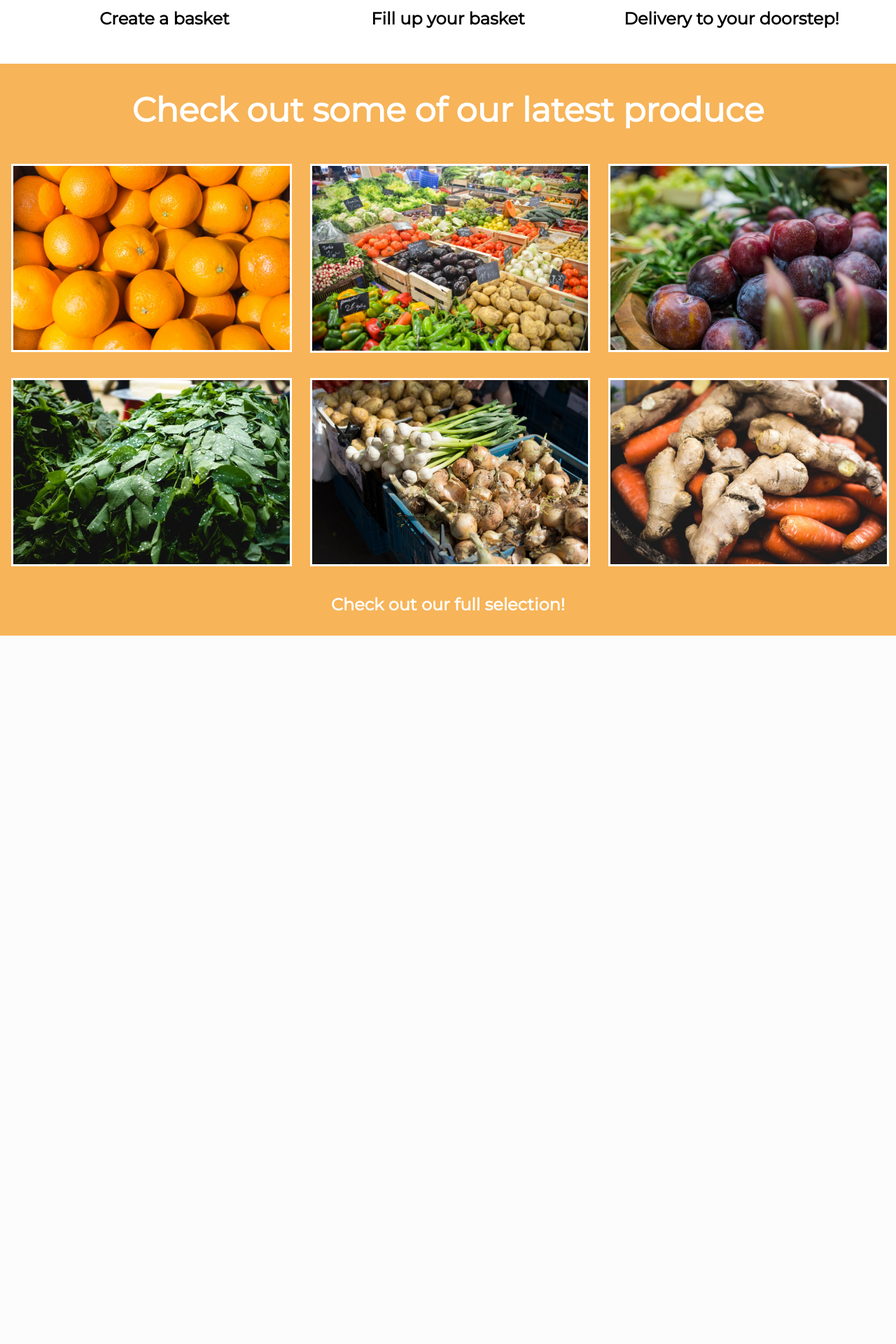
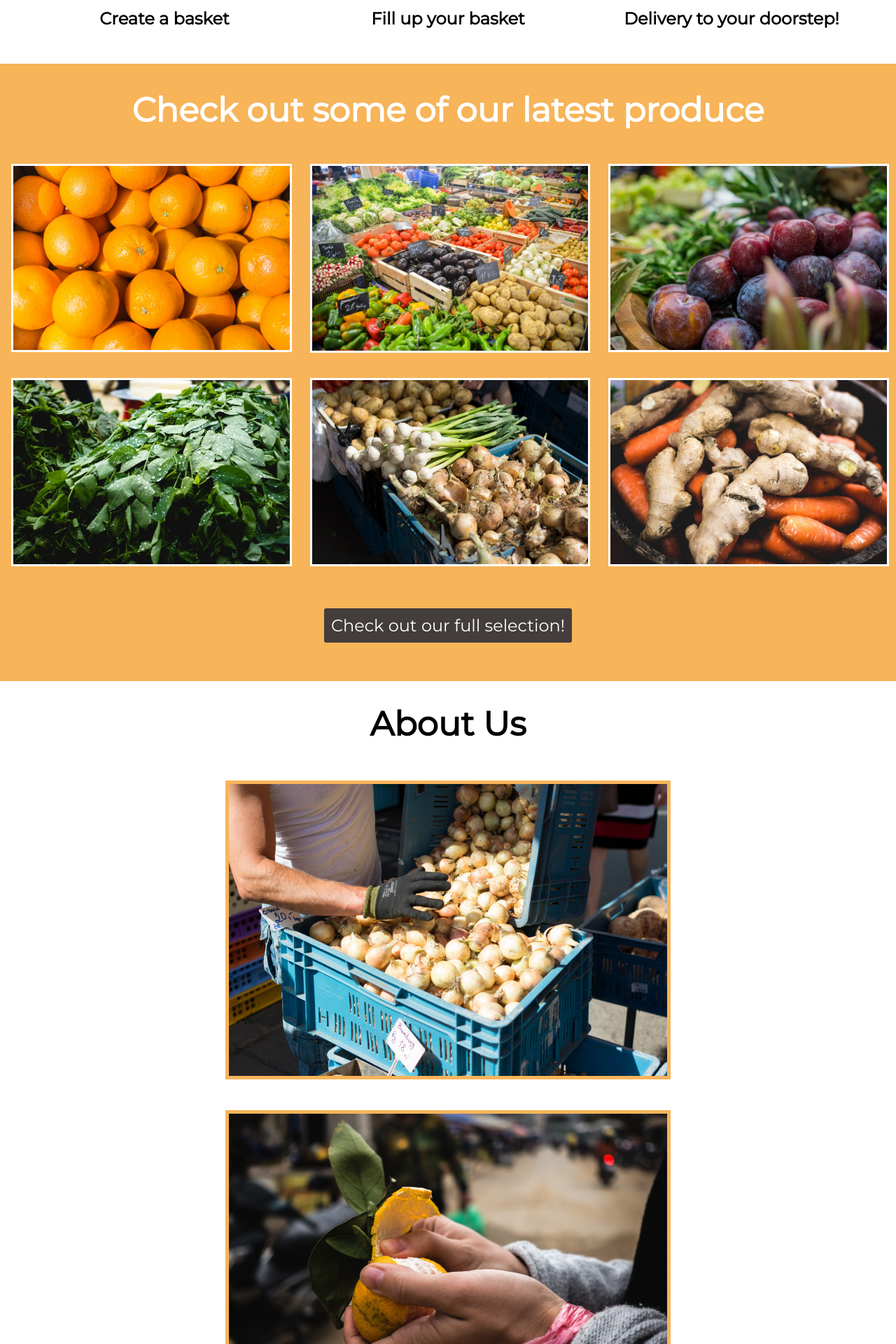
Before and after one commit to jyan500/GroceryStore, a Flask app: page / in a window 1280 px wide. Shown: the part 1280-3200 px from the top of the page at 70% size. Before the commit the page ends 2188 px from the top, so only its background shows below. Run offline with Flask 2, Linux system fonts and the light colour scheme; some libraries are stand-ins or nearby versions.

Commit message:
added about us section

```diff
--- a/static/css/index.css
+++ b/static/css/index.css
@@ -95,6 +95,33 @@ header h1 {
 .latest h1 {
   font-size: 3em;
 }
+.latest .select-button {
+  margin-top: 50px;
+  margin-bottom: 55px;
+}
+.latest .select-button a {
+  background-color: #433d3c;
+  padding: 10px;
+  text-decoration: none;
+  border-radius: 3px;
+  font-size: 1.5em;
+  color: white;
+  font-weight: 400;
+  opacity: 1;
+  transition: opacity 0.25s ease-in-out 0s;
+  -webkit-transition: opacity 0.25s ease-in-out 0s;
+  -moz-transition: opacity 0.25s ease-in-out 0s;
+  -o-transition: opacity 0.25s ease-in-out 0s;
+  -ms-transition: opacity 0.25s ease-in-out 0s;
+}
+.latest .select-button a:hover {
+  opacity: 0.8;
+  transition: opacity 0.25s ease-out 0s;
+  -webkit-transition: opacity 0.25s ease-out 0s;
+  -moz-transition: opacity 0.25s ease-out 0s;
+  -o-transtiion: opacity 0.25s ease-out 0s;
+  -ms-transition: opacity 0.25s ease-out 0s;
+}
 .latest .produce-gallery .cell {
   margin: 1rem;
 }
@@ -148,4 +175,33 @@ header h1 {
   }
 }
 
+.about-us {
+  min-height: 100vh;
+  display: flex;
+  flex-direction: column;
+  justify-content: center;
+}
+.about-us h1 {
+  text-align: center;
+  font-size: 3em;
+}
+.about-us .about-us-row {
+  display: flex;
+  justify-content: center;
+  align-items: center;
+  flex-wrap: wrap;
+  flex-direction: row;
+}
+.about-us .about-us-row .cell {
+  padding: 20px;
+}
+.about-us .about-us-row img {
+  max-width: 100%;
+  border: 5px solid #F7B459;
+}
+.about-us .description {
+  text-align: center;
+  font-weight: 600;
+}
+
 /*# sourceMappingURL=index.css.map */
--- a/static/sass/_mixins.scss
+++ b/static/sass/_mixins.scss
@@ -52,7 +52,23 @@
 	justify-content: center;
 	align-items: center;
 }
+@mixin fade_in_obj($object_to_fade, $fade_in_time){
+	$fade_in_var : $object_to_fade $fade_in_time ease-in-out 0s;
+	transition: $fade_in_var;
+	-webkit-transition: $fade_in_var;
+ 	-moz-transition: $fade_in_var;
+ 	-o-transition: $fade_in_var;
+ 	-ms-transition: $fade_in_var;
+}
 
+@mixin fade_out_obj($obj, $fade_out_time){
+	$fade_out_var : $obj $fade_out_time ease-out 0s;
+	transition:  $fade_out_var;
+	-webkit-transition: $fade_out_var;
+	-moz-transition: $fade_out_var;
+	-o-transtiion: $fade_out_var;
+	-ms-transition: $fade_out_var;
+}
 @mixin desktop {
 	@media (min-width: #{$breakpoint_width_tablet + 1}){
 		@content;
--- a/static/sass/_shared.scss
+++ b/static/sass/_shared.scss
@@ -1,4 +1,6 @@
 @import url('https://fonts.googleapis.com/css?family=Montserrat');
+$dark-grey: #433d3c;
+$dark-yellow: #F7B459;
 html, body {
 	padding: 0;
 	margin: 0;
--- a/static/sass/index.scss
+++ b/static/sass/index.scss
@@ -82,17 +82,36 @@ header{
 
 	}
 }
+
 .latest {
 	padding-top: 5px;
 	padding-bottom: 10px;
 	min-height: 100vh;
-	background-color: #F7B459;
+	background-color: $dark-yellow;
 	color: white;
 	text-align: center;
 	h1 {
 		font-size: 3em;
 	}
-	h2 {
+	.select-button {
+		margin-top: 50px;
+		margin-bottom: 55px;
+		a {
+			background-color: $dark-grey;
+			padding: 10px;
+			text-decoration: none;
+			border-radius: 3px;
+			font-size: 1.5em;
+			color: white;
+			font-weight: 400;
+			opacity: 1;
+			@include fade_in_obj(opacity, .25s);
+			&:hover{
+				opacity: .8;
+				@include fade_out_obj(opacity, .25s);
+			}
+		}
+
 	}
 	.produce-gallery {
 		.cell {
@@ -141,5 +160,35 @@ header{
 			}
 		}
 
+
 	}
 }
+
+.about-us {
+	min-height: 100vh;
+	display: flex;
+	flex-direction: column;
+	justify-content: center;
+	h1 {
+		text-align: center;
+		font-size: 3em;
+	}
+	.about-us-row {
+		display: flex;
+		justify-content: center;
+		align-items:center;
+		flex-wrap: wrap;
+		flex-direction: row;
+		.cell {
+			padding: 20px;
+		}
+		img {
+			max-width: 100%;
+			border: 5px solid $dark-yellow;
+		}
+	}
+	.description {
+		text-align: center;
+		font-weight: 600;
+	}
+}
--- a/templates/index.html
+++ b/templates/index.html
@@ -12,8 +12,8 @@
 		<nav>
 			<ul>
 				<li><a href = "#">Home</a></li>
+				<li><a href = "#">About</a></li>
 				<li><a href = "#">Location</a></li>
-				<li><a href = "#">About</a></l>
 			</ul>
 		</nav>
 		<h1> Welcome to the Online Farmer's Market </h1>
@@ -66,7 +66,23 @@
 					<img src = "/static/assets/ginger-carrot.jpg"/>
 				</div>
 			</div>
-			<h2> Check out our full selection! </h2>
+			<div class = "select-button">
+				<a href = "#"> Check out our full selection! </a>
+			</div>
+		</div>
+		<div class = "about-us">
+			<h1> About Us </h1>
+			<div class = "about-us-row">
+				<div class = "cell">
+					<img src = "/static/assets/onion-sale.jpg"/>
+				</div>
+				<div class = "cell">
+					<img src = "/static/assets/peeling-tangerine.jpg"/>
+				</div>
+			</div>
+			<div class = "description">
+				<p> Our mission is to provide the highest quality fruits and vegetables directly from the farms of Central California. We pride ourselves in choosing the finest ingredients for your restaurant, local business or personal kitchen. </p>
+			</div>
 		</div>
 	</main>
 	<footer>
```
Also changed, not shown: static/assets/onion-sale.jpg (added), static/assets/peeling-tangerine.jpg (added), 1 other file.
